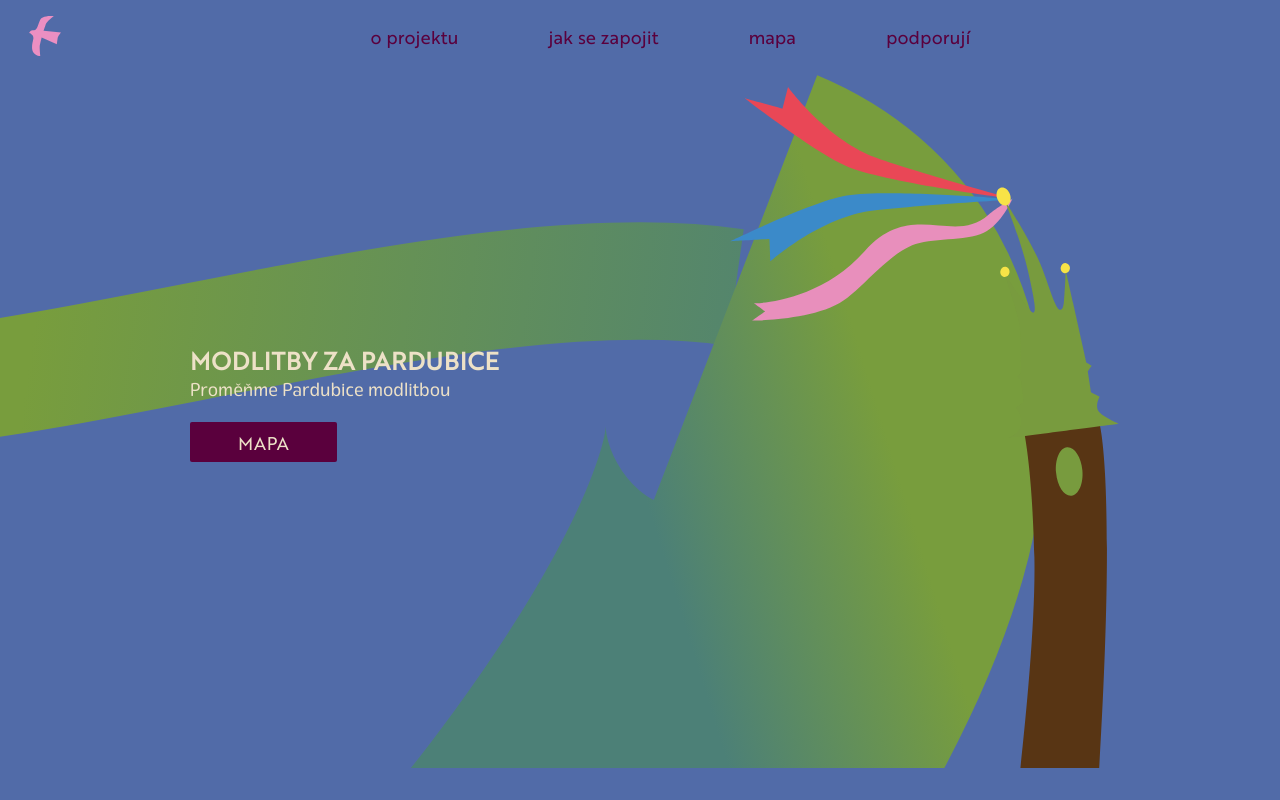
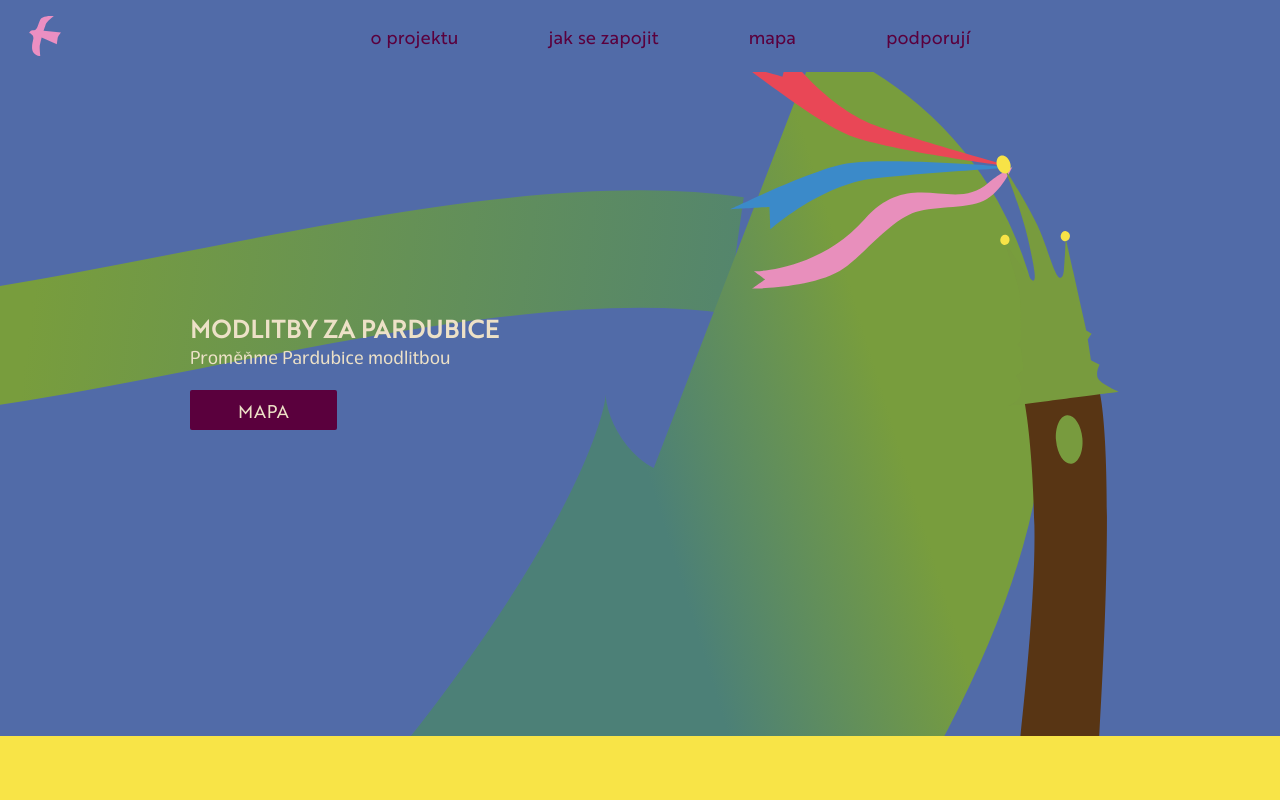
Before and after one commit to petrkucerak/modlitbyzaulice, a Next.js app: page / in a window 1280 px wide. Shown: the top 800 px of the page. Built offline with nearby package versions, Linux system fonts and the light colour scheme.

Commit message:
Remove minimal height

```diff
--- a/app/page.js
+++ b/app/page.js
@@ -49,7 +49,7 @@ export default function Home() {
       <Section
         id={"home"}
         className={
-          "bg-darkBlue text-white min-h-[100vh] xl:text-lg 2xl:text-xl"
+          "bg-darkBlue text-white xl:text-lg 2xl:text-xl"
         }
       >
         <CoverAnimation />
--- a/components/layout/cover-animation.js
+++ b/components/layout/cover-animation.js
@@ -1,7 +1,7 @@
 import Lottie from "lottie-web";
 import { useEffect, useRef } from "react";
 
-export default function CoverAnimation() {
+export default function CoverAnimation({className}) {
   const animationContainer = useRef(null);
   useEffect(() => {
     Lottie.loadAnimation({
@@ -17,5 +17,5 @@ export default function CoverAnimation() {
       },
     });
   }, []);
-  return <div ref={animationContainer}></div>;
+  return <div className={`${className}`} ref={animationContainer}></div>;
 }
```
